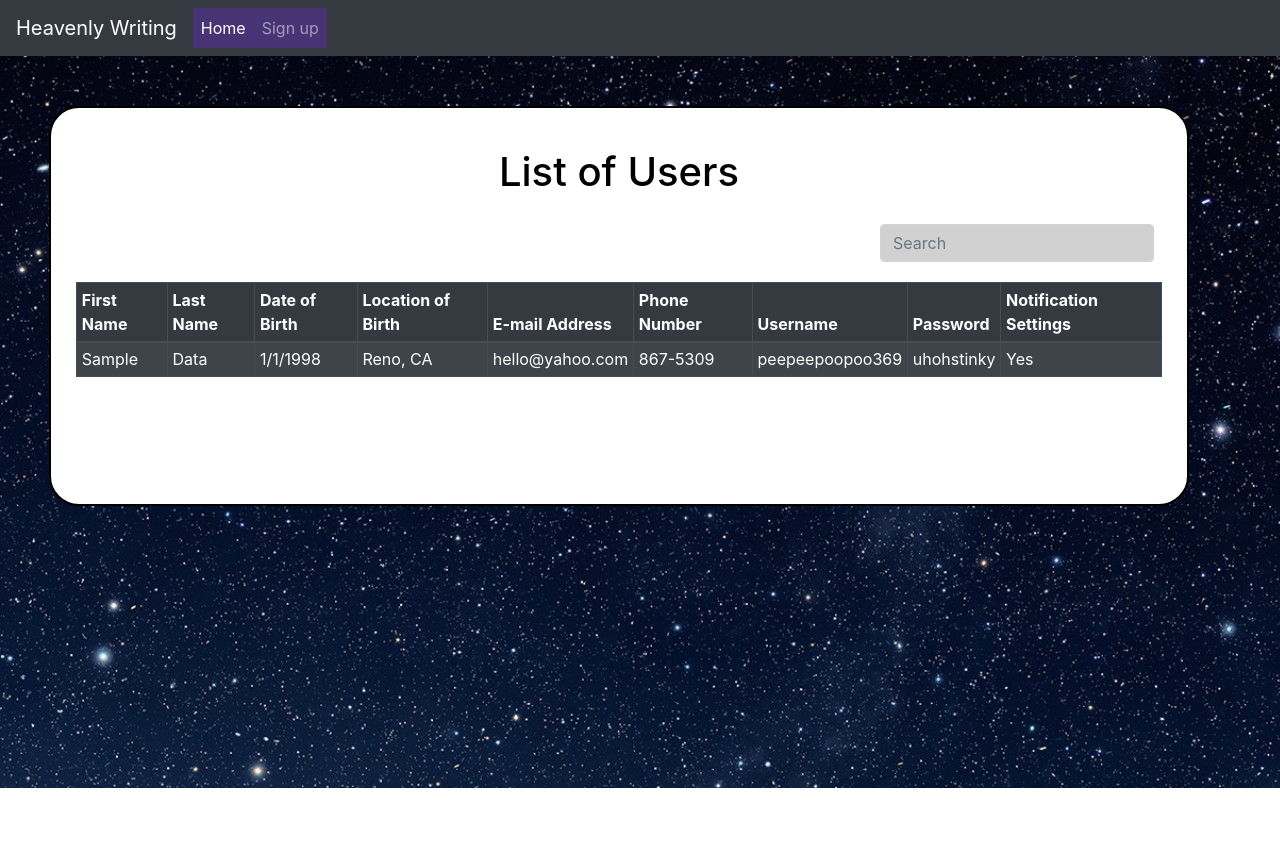
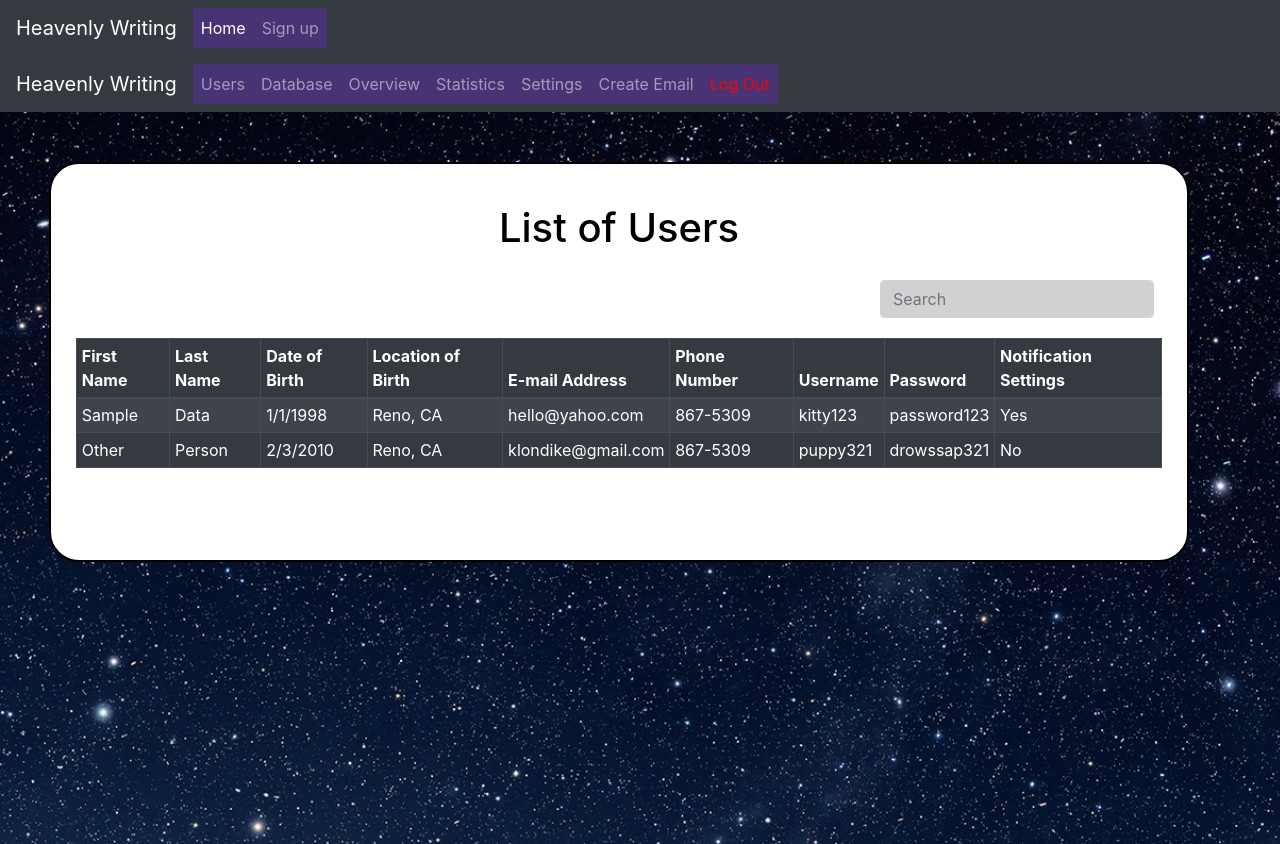
Before and after one commit to UFamayajimenez/HeavenlyWritingHoroscopes, a React (Create React App) app in the folder client/: page /admin/users in a window 1280 px wide. Before the commit the page ends 800 px from the top, so only its background shows below. Built offline with nearby package versions, Linux system fonts and the light colour scheme.

Commit message:
Updated sample data for Userlist

```diff
--- a/client/src/views/Admin/AdminPage.js
+++ b/client/src/views/Admin/AdminPage.js
@@ -21,7 +21,7 @@ const AdminPage = (props) => {
                 crossOrigin="anonymous"
             />
             <div>
-                { /*<AdminNavBar/>*/ }
+                { <AdminNavBar/> }
             </div>
 
             <Switch>
--- a/client/src/views/Admin/UserList.js
+++ b/client/src/views/Admin/UserList.js
@@ -71,9 +71,20 @@ const UserList = (props) => {
                                     <td>Reno, CA</td>
                                     <td>hello@yahoo.com</td>
                                     <td>867-5309</td>
-                                    <td>peepeepoopoo369</td>
-                                    <td>uhohstinky</td>
+                                    <td>kitty123</td>
+                                    <td>password123</td>
                                     <td>Yes</td>
+                                </tr>
+                                <tr>
+                                    <td>Other</td>
+                                    <td>Person</td>
+                                    <td>2/3/2010</td>
+                                    <td>Reno, CA</td>
+                                    <td>klondike@gmail.com</td>
+                                    <td>867-5309</td>
+                                    <td>puppy321</td>
+                                    <td>drowssap321</td>
+                                    <td>No</td>
                                 </tr>
                             </tbody>
                         </Table>
```
